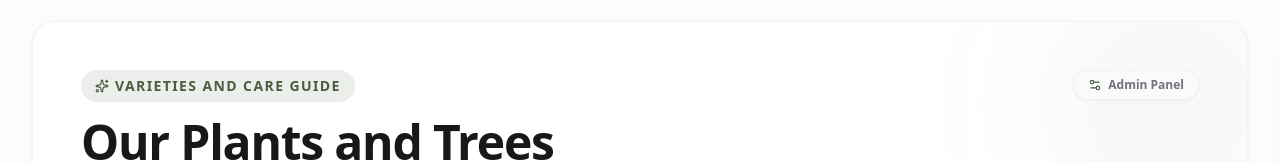
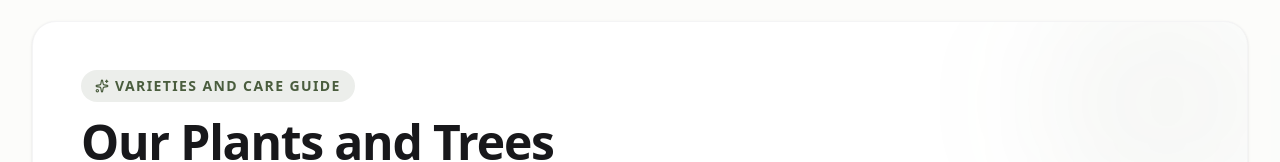
Before and after one commit to marcosgcr3/gardencenterlindavista, a Next.js app: page /plantas in a window 1280 px wide. Shown: the part 200-362 px from the top of the page. Built offline with nearby package versions, Linux system fonts and the light colour scheme.

Commit message:
chore: remove admin panel button from plants page

```diff
--- a/src/app/plantas/page.tsx
+++ b/src/app/plantas/page.tsx
@@ -15,8 +15,7 @@ import {
   Sparkles,
   TreePine,
   Home,
-  CheckCircle2,
-  Settings2
+  CheckCircle2
 } from "lucide-react";
 import { plants, Plant } from "@/data/plants";
 import { useLanguage } from "@/context/LanguageContext";
@@ -231,13 +230,6 @@ export default function PlantasPage() {
               <Sparkles className="w-3.5 h-3.5" />
               {t("catalog.badge")}
             </span>
-            <Link
-              href="/admin"
-              className="inline-flex items-center gap-1.5 text-xs font-semibold text-zinc-500 hover:text-brand dark:text-zinc-400 dark:hover:text-brand transition-colors bg-zinc-50 hover:bg-zinc-100 dark:bg-zinc-900/60 dark:hover:bg-zinc-900/80 px-3.5 py-1.5 rounded-full border border-zinc-200/40 dark:border-zinc-800/80 print:hidden shadow-xs shrink-0"
-            >
-              <Settings2 className="w-3.5 h-3.5 text-brand" />
-              {t("catalog.adminBtn")}
-            </Link>
           </div>
           <h1 className="text-3xl sm:text-4xl md:text-5xl font-extrabold text-zinc-900 dark:text-white tracking-tight">
             {t("catalog.title")}
```
